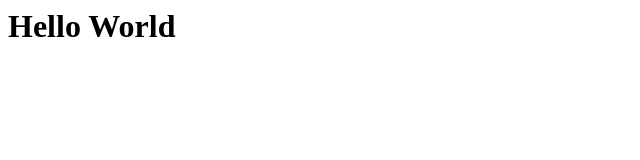
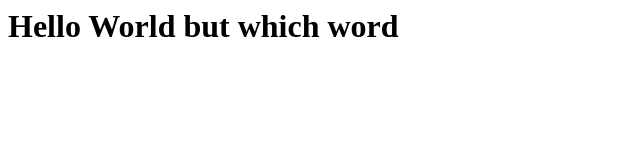
Before and after one commit to alikaraali/git-basics, a plain HTML site: page source-code/index.html in a window 1280 px wide. Shown: the whole page, without its empty margins (0-640 px from the left). Drawn offline with Linux system fonts and the light colour scheme.

Commit message:
updated remotely

```diff
--- a/source-code/index.html
+++ b/source-code/index.html
@@ -4,6 +4,6 @@
         <title>Basic Webpage</title>
     </head>
     <body>
-        <h1>Hello World</h1>
+        <h1>Hello World but which word</h1>
     </body>
 </html>
```
